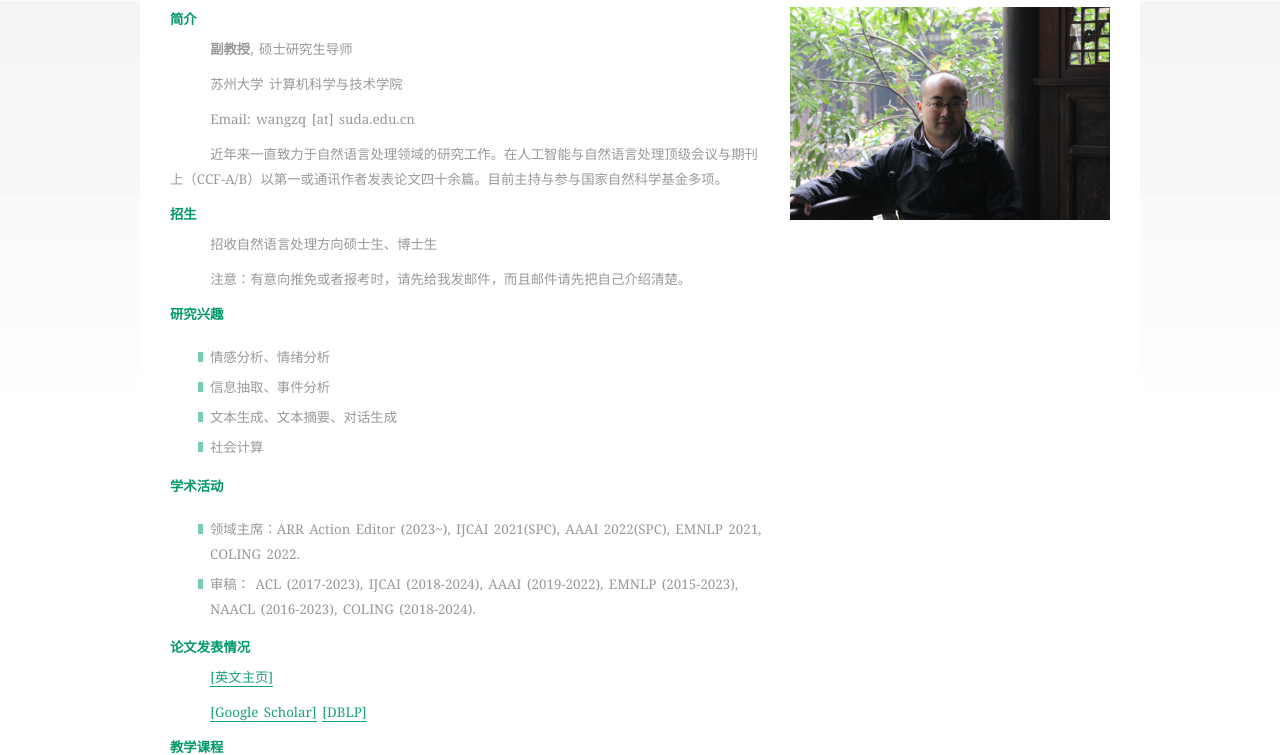
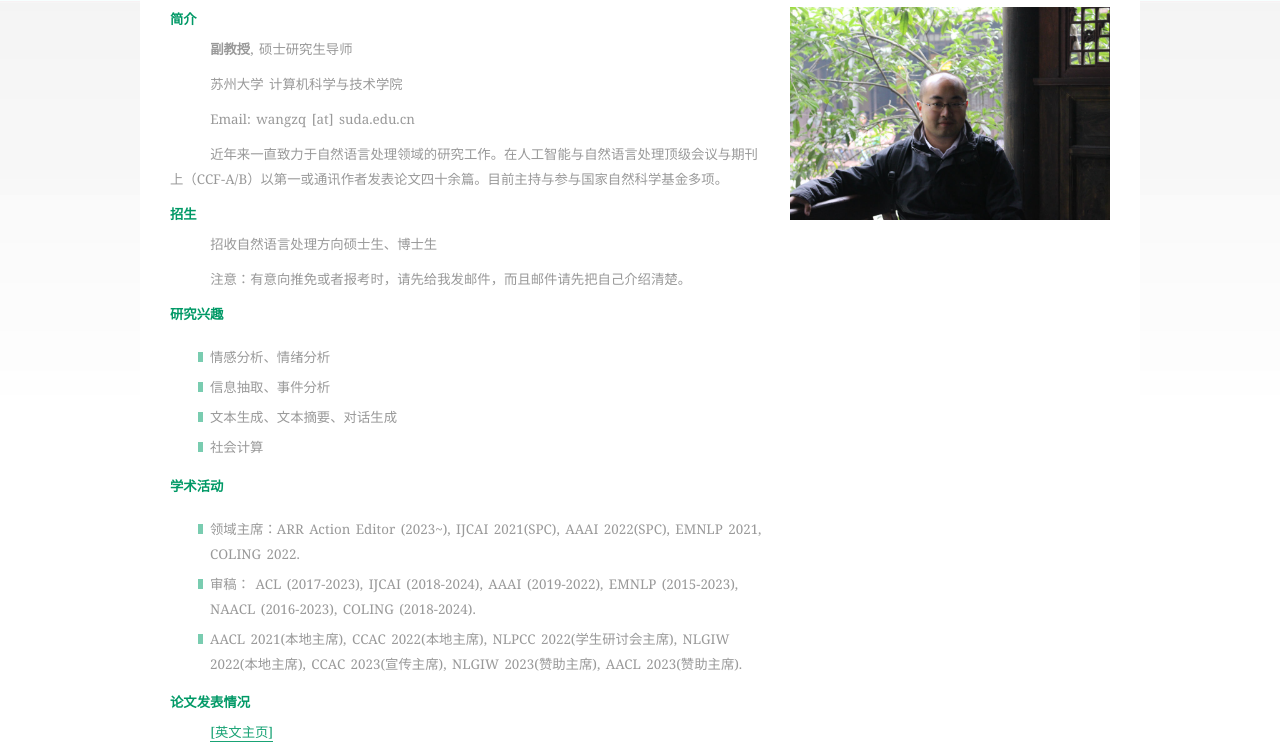
Before and after one commit to wangzqsuda/wangzqsuda.github.io, a plain HTML site: page index_cn.html in a window 1280 px wide. Shown: the part 178-933 px from the top of the page. Drawn offline with Linux system fonts and the light colour scheme.

Commit message:
Add files via upload

```diff
--- a/index_cn.html
+++ b/index_cn.html
@@ -62,6 +62,9 @@
 		<ul>
 		    <li>领域主席：ARR Action Editor (2023~), IJCAI 2021(SPC), AAAI 2022(SPC), EMNLP 2021, COLING 2022.</li>
 			<li>审稿： ACL (2017-2023), IJCAI (2018-2024), AAAI (2019-2022), EMNLP (2015-2023), NAACL (2016-2023), COLING (2018-2024). </li>
+			<li>
+			AACL 2021(本地主席), CCAC 2022(本地主席), NLPCC 2022(学生研讨会主席), NLGIW 2022(本地主席), CCAC 2023(宣传主席), NLGIW 2023(赞助主席),  AACL 2023(赞助主席).
+			</li>
 		</ul>
 
 		<h3 id="#" >论文发表情况</h3>
```
Also changed, not shown: index.html (+1 -1 lines).
